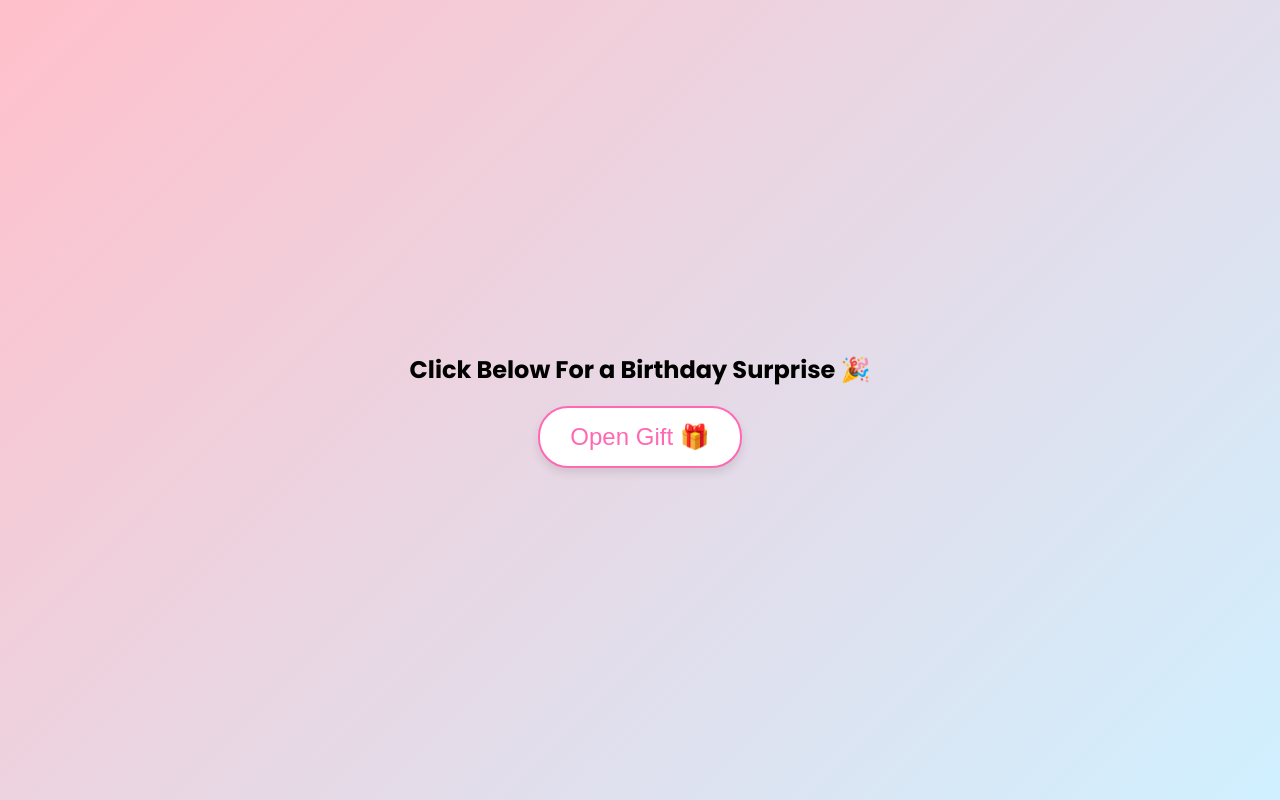
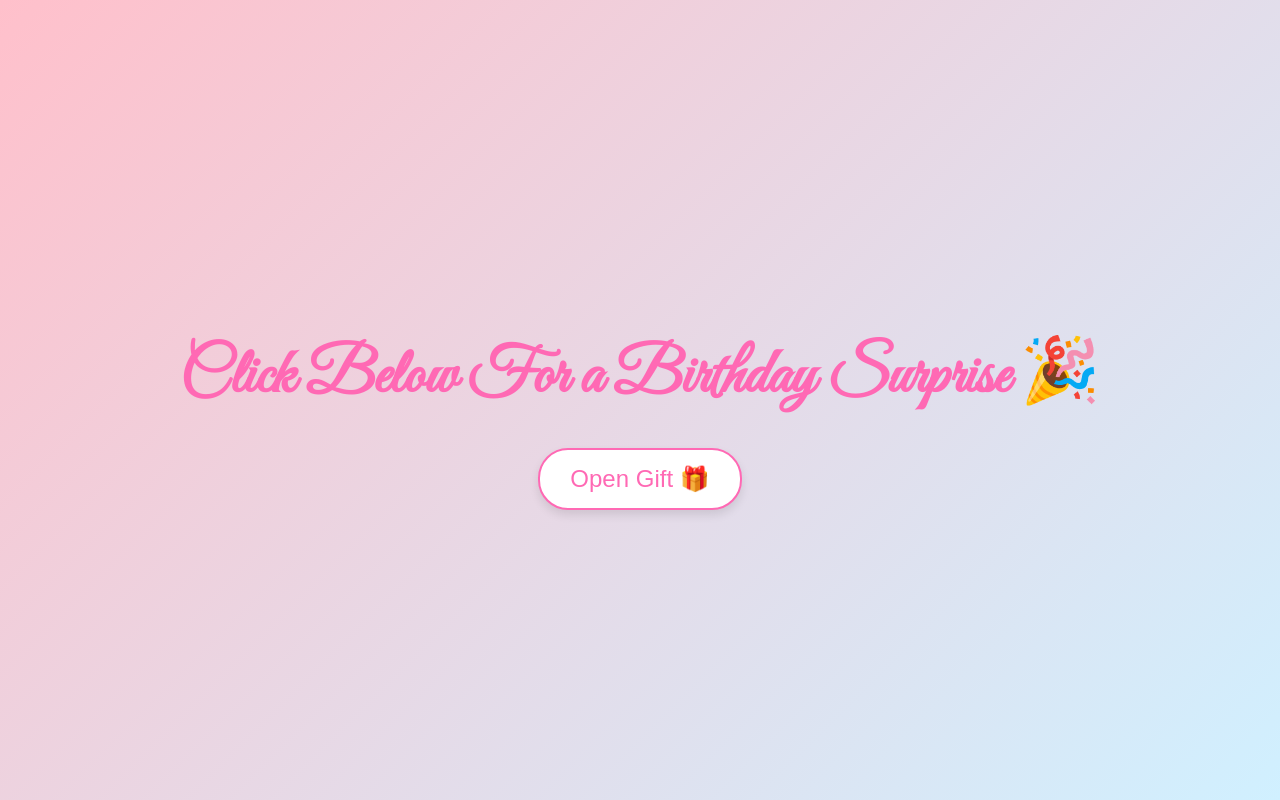
Before and after one commit to TheFallenGuru/MummaBD, a plain HTML site: page index.html in a window 1280 px wide. Drawn offline with Linux system fonts and the light colour scheme.

Commit message:
Update index.html
fixed heading

```diff
--- a/index.html
+++ b/index.html
@@ -65,7 +65,7 @@
 </head>
 <body>
   <div id="start-page">
-    <h2>Click Below For a Birthday Surprise 🎉</h2>
+    <h1>Click Below For a Birthday Surprise 🎉</h1>
     <button onclick="startSurprise()">Open Gift 🎁</button>
   </div>
 
```
